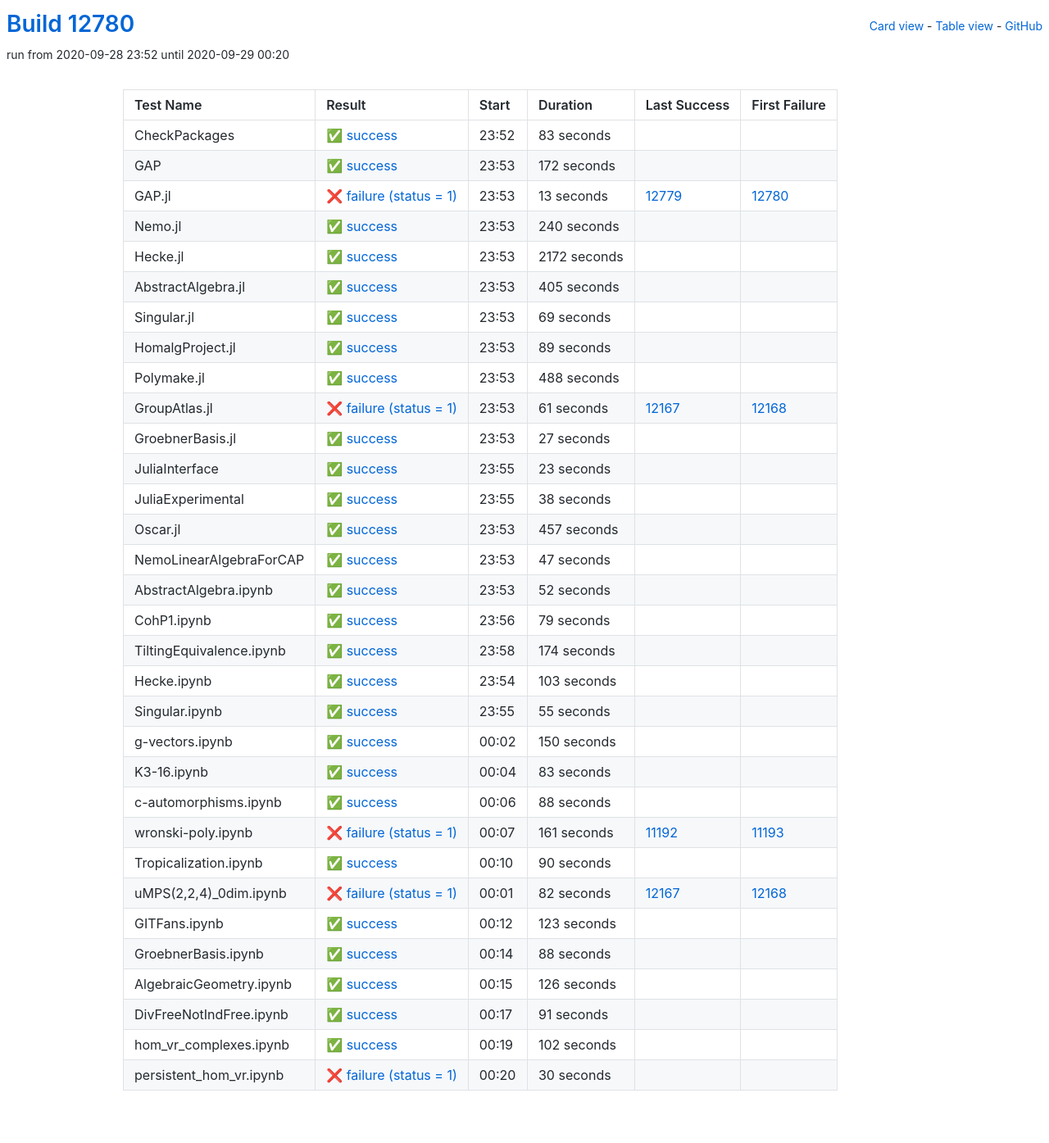
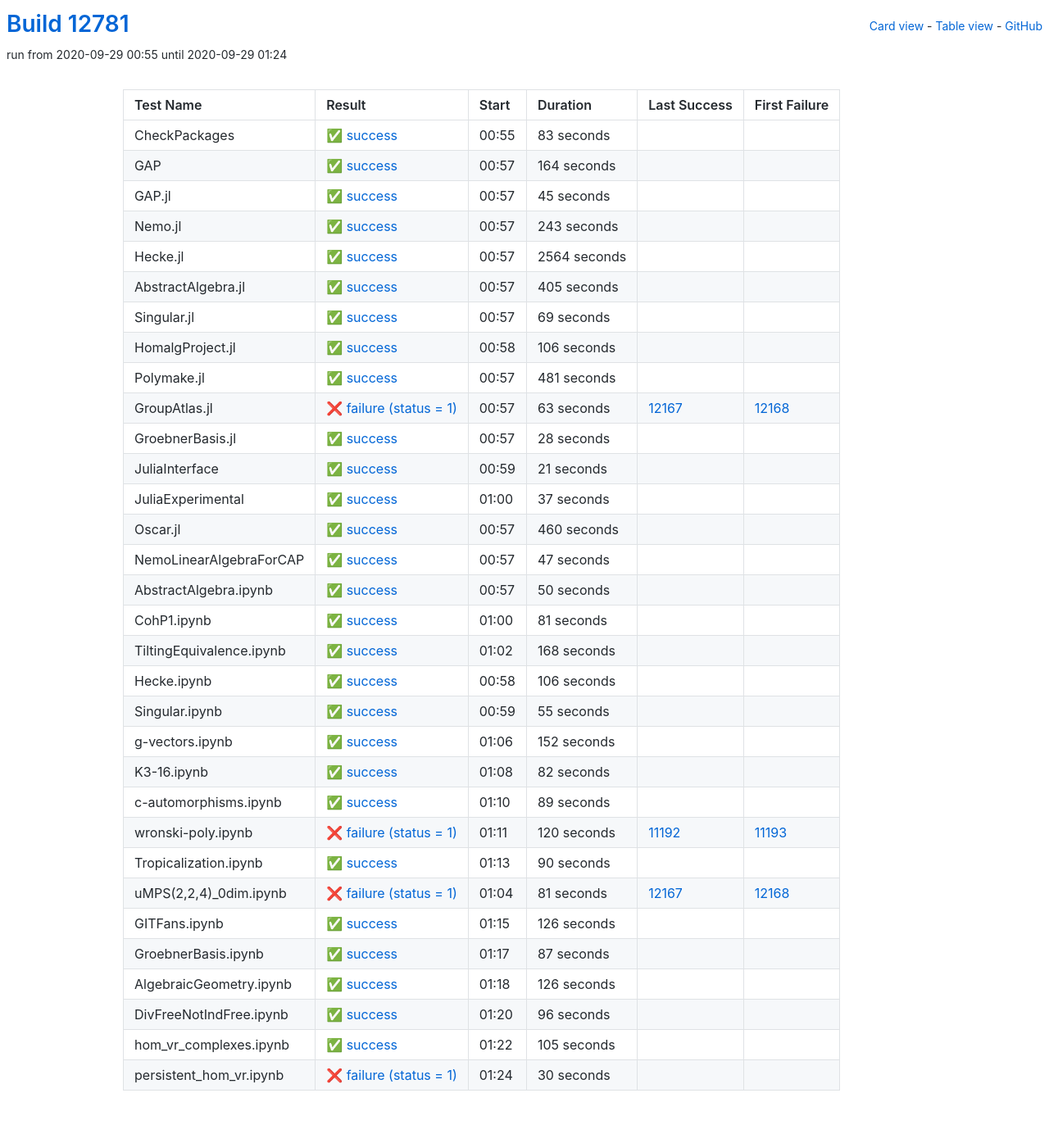
Before and after one commit to oscar-system/oscar-ci-status, a Jekyll site: the page built from table.html, in a window 1280 px wide. Shown: the whole page at 82% size. Built offline with Jekyll 4.4.1, drawn with Linux system fonts in a browser that asks for light colours.

Commit message:
Build #12781

```diff
--- a/_data/ci.yml
+++ b/_data/ci.yml
@@ -1,6 +1,6 @@
 ---
-build: 12780
-build_url: https://oscarci.mathematik.uni-kl.de/job/oscar/12780/
+build: 12781
+build_url: https://oscarci.mathematik.uni-kl.de/job/oscar/12781/
 job: oscar
 organization: oscar-system
 repo: oscar-ci-status
@@ -8,8 +8,8 @@
 tests:
 - name: CheckPackages
   id: checkpackages
-  log: https://oscarci.mathematik.uni-kl.de/job/oscar/12780/artifact/logs/build-12780/CheckPackages.log
-  start: 2020-09-28 23:52
+  log: https://oscarci.mathematik.uni-kl.de/job/oscar/12781/artifact/logs/build-12781/CheckPackages.log
+  start: 2020-09-29 00:55
   success: true
   exitcode: 0
   status: success
@@ -20,56 +20,56 @@
   first_failure_url:
 - name: GAP
   id: gap
-  log: https://oscarci.mathematik.uni-kl.de/job/oscar/12780/artifact/logs/build-12780/GAP.log
-  start: 2020-09-28 23:53
+  log: https://oscarci.mathematik.uni-kl.de/job/oscar/12781/artifact/logs/build-12781/GAP.log
+  start: 2020-09-29 00:57
   success: true
   exitcode: 0
   status: success
-  duration: 172
+  duration: 164
   last_success: false
   last_success_url:
   first_failure: false
   first_failure_url:
 - name: GAP.jl
   id: gap-jl
-  log: https://oscarci.mathematik.uni-kl.de/job/oscar/12780/artifact/logs/build-12780/GAP.jl.log
-  start: 2020-09-28 23:53
-  success: false
-  exitcode: 1
-  status: failure
-  duration: 13
-  last_success: 12779
-  last_success_url: https://oscarci.mathematik.uni-kl.de/job/oscar/12779/
-  first_failure: 12780
-  first_failure_url: https://oscarci.mathematik.uni-kl.de/job/oscar/12780/
-- name: Nemo.jl
-  id: nemo-jl
-  log: https://oscarci.mathematik.uni-kl.de/job/oscar/12780/artifact/logs/build-12780/Nemo.jl.log
-  start: 2020-09-28 23:53
+  log: https://oscarci.mathematik.uni-kl.de/job/oscar/12781/artifact/logs/build-12781/GAP.jl.log
+  start: 2020-09-29 00:57
   success: true
   exitcode: 0
   status: success
-  duration: 240
+  duration: 45
+  last_success: false
+  last_success_url:
+  first_failure: false
+  first_failure_url:
+- name: Nemo.jl
+  id: nemo-jl
+  log: https://oscarci.mathematik.uni-kl.de/job/oscar/12781/artifact/logs/build-12781/Nemo.jl.log
+  start: 2020-09-29 00:57
+  success: true
+  exitcode: 0
+  status: success
+  duration: 243
   last_success: false
   last_success_url:
   first_failure: false
   first_failure_url:
 - name: Hecke.jl
   id: hecke-jl
-  log: https://oscarci.mathematik.uni-kl.de/job/oscar/12780/artifact/logs/build-12780/Hecke.jl.log
-  start: 2020-09-28 23:53
+  log: https://oscarci.mathematik.uni-kl.de/job/oscar/12781/artifact/logs/build-12781/Hecke.jl.log
+  start: 2020-09-29 00:57
   success: true
   exitcode: 0
   status: success
-  duration: 2172
+  duration: 2564
   last_success: false
   last_success_url:
   first_failure: false
   first_failure_url:
 - name: AbstractAlgebra.jl
   id: abstractalgebra-jl
-  log: https://oscarci.mathematik.uni-kl.de/job/oscar/12780/artifact/logs/build-12780/AbstractAlgebra.jl.log
-  start: 2020-09-28 23:53
+  log: https://oscarci.mathematik.uni-kl.de/job/oscar/12781/artifact/logs/build-12781/AbstractAlgebra.jl.log
+  start: 2020-09-29 00:57
   success: true
   exitcode: 0
   status: success
@@ -80,8 +80,8 @@
   first_failure_url:
 - name: Singular.jl
   id: singular-jl
-  log: https://oscarci.mathematik.uni-kl.de/job/oscar/12780/artifact/logs/build-12780/Singular.jl.log
-  start: 2020-09-28 23:53
+  log: https://oscarci.mathematik.uni-kl.de/job/oscar/12781/artifact/logs/build-12781/Singular.jl.log
+  start: 2020-09-29 00:57
   success: true
   exitcode: 0
   status: success
@@ -92,92 +92,92 @@
   first_failure_url:
 - name: HomalgProject.jl
   id: homalgproject-jl
-  log: https://oscarci.mathematik.uni-kl.de/job/oscar/12780/artifact/logs/build-12780/HomalgProject.jl.log
-  start: 2020-09-28 23:53
+  log: https://oscarci.mathematik.uni-kl.de/job/oscar/12781/artifact/logs/build-12781/HomalgProject.jl.log
+  start: 2020-09-29 00:58
   success: true
   exitcode: 0
   status: success
-  duration: 89
+  duration: 106
   last_success: false
   last_success_url:
   first_failure: false
   first_failure_url:
 - name: Polymake.jl
   id: polymake-jl
-  log: https://oscarci.mathematik.uni-kl.de/job/oscar/12780/artifact/logs/build-12780/Polymake.jl.log
-  start: 2020-09-28 23:53
+  log: https://oscarci.mathematik.uni-kl.de/job/oscar/12781/artifact/logs/build-12781/Polymake.jl.log
+  start: 2020-09-29 00:57
   success: true
   exitcode: 0
   status: success
-  duration: 488
+  duration: 481
   last_success: false
   last_success_url:
   first_failure: false
   first_failure_url:
 - name: GroupAtlas.jl
   id: groupatlas-jl
-  log: https://oscarci.mathematik.uni-kl.de/job/oscar/12780/artifact/logs/build-12780/GroupAtlas.jl.log
-  start: 2020-09-28 23:53
+  log: https://oscarci.mathematik.uni-kl.de/job/oscar/12781/artifact/logs/build-12781/GroupAtlas.jl.log
+  start: 2020-09-29 00:57
   success: false
   exitcode: 1
   status: failure
-  duration: 61
+  duration: 63
   last_success: 12167
   last_success_url: https://oscarci.mathematik.uni-kl.de/job/oscar/12167/
   first_failure: 12168
   first_failure_url: https://oscarci.mathematik.uni-kl.de/job/oscar/12168/
 - name: GroebnerBasis.jl
   id: groebnerbasis-jl
-  log: https://oscarci.mathematik.uni-kl.de/job/oscar/12780/artifact/logs/build-12780/GroebnerBasis.jl.log
-  start: 2020-09-28 23:53
+  log: https://oscarci.mathematik.uni-kl.de/job/oscar/12781/artifact/logs/build-12781/GroebnerBasis.jl.log
+  start: 2020-09-29 00:57
   success: true
   exitcode: 0
   status: success
-  duration: 27
+  duration: 28
   last_success: false
   last_success_url:
   first_failure: false
   first_failure_url:
 - name: JuliaInterface
   id: juliainterface
-  log: https://oscarci.mathematik.uni-kl.de/job/oscar/12780/artifact/logs/build-12780/JuliaInterface.log
-  start: 2020-09-28 23:55
+  log: https://oscarci.mathematik.uni-kl.de/job/oscar/12781/artifact/logs/build-12781/JuliaInterface.log
+  start: 2020-09-29 00:59
   success: true
   exitcode: 0
   status: success
-  duration: 23
+  duration: 21
   last_success: false
   last_success_url:
   first_failure: false
   first_failure_url:
 - name: JuliaExperimental
   id: juliaexperimental
-  log: https://oscarci.mathematik.uni-kl.de/job/oscar/12780/artifact/logs/build-12780/JuliaExperimental.log
-  start: 2020-09-28 23:55
+  log: https://oscarci.mathematik.uni-kl.de/job/oscar/12781/artifact/logs/build-12781/JuliaExperimental.log
+  start: 2020-09-29 01:00
   success: true
   exitcode: 0
   status: success
-  duration: 38
+  duration: 37
   last_success: false
   last_success_url:
   first_failure: false
   first_failure_url:
 - name: Oscar.jl
   id: oscar-jl
-  log: https://oscarci.mathematik.uni-kl.de/job/oscar/12780/artifact/logs/build-12780/Oscar.jl.log
-  start: 2020-09-28 23:53
+  log: https://oscarci.mathematik.uni-kl.de/job/oscar/12781/artifact/logs/build-12781/Oscar.jl.log
+  start: 2020-09-29 00:57
   success: true
   exitcode: 0
   status: success
-  duration: 457
+  duration: 460
   last_success: false
   last_success_url:
   first_failure: false
   first_failure_url:
 - name: NemoLinearAlgebraForCAP
   id: nemolinearalgebraforcap
-  log: https://oscarci.mathematik.uni-kl.de/job/oscar/12780/artifact/logs/build-12780/NemoLinearAlgebraForCAP.log
-  start: 2020-09-28 23:53
+  log: https://oscarci.mathematik.uni-kl.de/job/oscar/12781/artifact/logs/build-12781/NemoLinearAlgebraForCAP.log
+  start: 2020-09-29 00:57
   success: true
   exitcode: 0
   status: success
@@ -188,56 +188,56 @@
   first_failure_url:
 - name: AbstractAlgebra.ipynb
   id: abstractalgebra-ipynb
-  log: https://oscarci.mathematik.uni-kl.de/job/oscar/12780/artifact/logs/build-12780/AbstractAlgebra.ipynb.log
-  start: 2020-09-28 23:53
+  log: https://oscarci.mathematik.uni-kl.de/job/oscar/12781/artifact/logs/build-12781/AbstractAlgebra.ipynb.log
+  start: 2020-09-29 00:57
   success: true
   exitcode: 0
   status: success
-  duration: 52
+  duration: 50
   last_success: false
   last_success_url:
   first_failure: false
   first_failure_url:
 - name: CohP1.ipynb
   id: cohp1-ipynb
-  log: https://oscarci.mathematik.uni-kl.de/job/oscar/12780/artifact/logs/build-12780/CohP1.ipynb.log
-  start: 2020-09-28 23:56
+  log: https://oscarci.mathematik.uni-kl.de/job/oscar/12781/artifact/logs/build-12781/CohP1.ipynb.log
+  start: 2020-09-29 01:00
   success: true
   exitcode: 0
   status: success
-  duration: 79
+  duration: 81
   last_success: false
   last_success_url:
   first_failure: false
   first_failure_url:
 - name: TiltingEquivalence.ipynb
   id: tiltingequivalence-ipynb
-  log: https://oscarci.mathematik.uni-kl.de/job/oscar/12780/artifact/logs/build-12780/TiltingEquivalence.ipynb.log
-  start: 2020-09-28 23:58
+  log: https://oscarci.mathematik.uni-kl.de/job/oscar/12781/artifact/logs/build-12781/TiltingEquivalence.ipynb.log
+  start: 2020-09-29 01:02
   success: true
   exitcode: 0
   status: success
-  duration: 174
+  duration: 168
   last_success: false
   last_success_url:
   first_failure: false
   first_failure_url:
 - name: Hecke.ipynb
   id: hecke-ipynb
-  log: https://oscarci.mathematik.uni-kl.de/job/oscar/12780/artifact/logs/build-12780/Hecke.ipynb.log
-  start: 2020-09-28 23:54
+  log: https://oscarci.mathematik.uni-kl.de/job/oscar/12781/artifact/logs/build-12781/Hecke.ipynb.log
+  start: 2020-09-29 00:58
   success: true
   exitcode: 0
   status: success
-  duration: 103
+  duration: 106
   last_success: false
   last_success_url:
   first_failure: false
   first_failure_url:
 - name: Singular.ipynb
   id: singular-ipynb
-  log: https://oscarci.mathematik.uni-kl.de/job/oscar/12780/artifact/logs/build-12780/Singular.ipynb.log
-  start: 2020-09-28 23:55
+  log: https://oscarci.mathematik.uni-kl.de/job/oscar/12781/artifact/logs/build-12781/Singular.ipynb.log
+  start: 2020-09-29 00:59
   success: true
   exitcode: 0
   status: success
@@ -248,56 +248,56 @@
   first_failure_url:
 - name: g-vectors.ipynb
   id: g-vectors-ipynb
-  log: https://oscarci.mathematik.uni-kl.de/job/oscar/12780/artifact/logs/build-12780/g-vectors.ipynb.log
-  start: 2020-09-29 00:02
+  log: https://oscarci.mathematik.uni-kl.de/job/oscar/12781/artifact/logs/build-12781/g-vectors.ipynb.log
+  start: 2020-09-29 01:06
   success: true
   exitcode: 0
   status: success
-  duration: 150
+  duration: 152
   last_success: false
   last_success_url:
   first_failure: false
   first_failure_url:
 - name: K3-16.ipynb
   id: k3-16-ipynb
-  log: https://oscarci.mathematik.uni-kl.de/job/oscar/12780/artifact/logs/build-12780/K3-16.ipynb.log
-  start: 2020-09-29 00:04
+  log: https://oscarci.mathematik.uni-kl.de/job/oscar/12781/artifact/logs/build-12781/K3-16.ipynb.log
+  start: 2020-09-29 01:08
   success: true
   exitcode: 0
   status: success
-  duration: 83
+  duration: 82
   last_success: false
   last_success_url:
   first_failure: false
   first_failure_url:
 - name: c-automorphisms.ipynb
   id: c-automorphisms-ipynb
-  log: https://oscarci.mathematik.uni-kl.de/job/oscar/12780/artifact/logs/build-12780/c-automorphisms.ipynb.log
-  start: 2020-09-29 00:06
+  log: https://oscarci.mathematik.uni-kl.de/job/oscar/12781/artifact/logs/build-12781/c-automorphisms.ipynb.log
+  start: 2020-09-29 01:10
   success: true
   exitcode: 0
   status: success
-  duration: 88
+  duration: 89
   last_success: false
   last_success_url:
   first_failure: false
   first_failure_url:
 - name: wronski-poly.ipynb
   id: wronski-poly-ipynb
-  log: https://oscarci.mathematik.uni-kl.de/job/oscar/12780/artifact/logs/build-12780/wronski-poly.ipynb.log
-  start: 2020-09-29 00:07
+  log: https://oscarci.mathematik.uni-kl.de/job/oscar/12781/artifact/logs/build-12781/wronski-poly.ipynb.log
+  start: 2020-09-29 01:11
   success: false
   exitcode: 1
   status: failure
-  duration: 161
+  duration: 120
   last_success: 11192
   last_success_url: https://oscarci.mathematik.uni-kl.de/job/oscar/11192/
   first_failure: 11193
   first_failure_url: https://oscarci.mathematik.uni-kl.de/job/oscar/11193/
 - name: Tropicalization.ipynb
   id: tropicalization-ipynb
-  log: https://oscarci.mathematik.uni-kl.de/job/oscar/12780/artifact/logs/build-12780/Tropicalization.ipynb.log
-  start: 2020-09-29 00:10
+  log: https://oscarci.mathematik.uni-kl.de/job/oscar/12781/artifact/logs/build-12781/Tropicalization.ipynb.log
+  start: 2020-09-29 01:13
   success: true
   exitcode: 0
   status: success
@@ -308,44 +308,44 @@
   first_failure_url:
 - name: uMPS(2,2,4)_0dim.ipynb
   id: umps-2-2-4-0dim-ipynb
-  log: https://oscarci.mathematik.uni-kl.de/job/oscar/12780/artifact/logs/build-12780/uMPS-2-2-4-_0dim.ipynb.log
-  start: 2020-09-29 00:01
+  log: https://oscarci.mathematik.uni-kl.de/job/oscar/12781/artifact/logs/build-12781/uMPS-2-2-4-_0dim.ipynb.log
+  start: 2020-09-29 01:04
   success: false
   exitcode: 1
   status: failure
-  duration: 82
+  duration: 81
   last_success: 12167
   last_success_url: https://oscarci.mathematik.uni-kl.de/job/oscar/12167/
   first_failure: 12168
   first_failure_url: https://oscarci.mathematik.uni-kl.de/job/oscar/12168/
 - name: GITFans.ipynb
   id: gitfans-ipynb
-  log: https://oscarci.mathematik.uni-kl.de/job/oscar/12780/artifact/logs/build-12780/GITFans.ipynb.log
-  start: 2020-09-29 00:12
+  log: https://oscarci.mathematik.uni-kl.de/job/oscar/12781/artifact/logs/build-12781/GITFans.ipynb.log
+  start: 2020-09-29 01:15
   success: true
   exitcode: 0
   status: success
-  duration: 123
+  duration: 126
   last_success: false
   last_success_url:
   first_failure: false
   first_failure_url:
 - name: GroebnerBasis.ipynb
   id: groebnerbasis-ipynb
-  log: https://oscarci.mathematik.uni-kl.de/job/oscar/12780/artifact/logs/build-12780/GroebnerBasis.ipynb.log
-  start: 2020-09-29 00:14
+  log: https://oscarci.mathematik.uni-kl.de/job/oscar/12781/artifact/logs/build-12781/GroebnerBasis.ipynb.log
+  start: 2020-09-29 01:17
   success: true
   exitcode: 0
   status: success
-  duration: 88
+  duration: 87
   last_success: false
   last_success_url:
   first_failure: false
   first_failure_url:
 - name: AlgebraicGeometry.ipynb
   id: algebraicgeometry-ipynb
-  log: https://oscarci.mathematik.uni-kl.de/job/oscar/12780/artifact/logs/build-12780/AlgebraicGeometry.ipynb.log
-  start: 2020-09-29 00:15
+  log: https://oscarci.mathematik.uni-kl.de/job/oscar/12781/artifact/logs/build-12781/AlgebraicGeometry.ipynb.log
+  start: 2020-09-29 01:18
   success: true
   exitcode: 0
   status: success
@@ -356,32 +356,32 @@
   first_failure_url:
 - name: DivFreeNotIndFree.ipynb
   id: divfreenotindfree-ipynb
-  log: https://oscarci.mathematik.uni-kl.de/job/oscar/12780/artifact/logs/build-12780/DivFreeNotIndFree.ipynb.log
-  start: 2020-09-29 00:17
+  log: https://oscarci.mathematik.uni-kl.de/job/oscar/12781/artifact/logs/build-12781/DivFreeNotIndFree.ipynb.log
+  start: 2020-09-29 01:20
   success: true
   exitcode: 0
   status: success
-  duration: 91
+  duration: 96
   last_success: false
   last_success_url:
   first_failure: false
   first_failure_url:
 - name: hom_vr_complexes.ipynb
   id: hom-vr-complexes-ipynb
-  log: https://oscarci.mathematik.uni-kl.de/job/oscar/12780/artifact/logs/build-12780/hom_vr_complexes.ipynb.log
-  start: 2020-09-29 00:19
+  log: https://oscarci.mathematik.uni-kl.de/job/oscar/12781/artifact/logs/build-12781/hom_vr_complexes.ipynb.log
+  start: 2020-09-29 01:22
   success: true
   exitcode: 0
   status: success
-  duration: 102
+  duration: 105
   last_success: false
   last_success_url:
   first_failure: false
   first_failure_url:
 - name: persistent_hom_vr.ipynb
   id: persistent-hom-vr-ipynb
-  log: https://oscarci.mathematik.uni-kl.de/job/oscar/12780/artifact/logs/build-12780/persistent_hom_vr.ipynb.log
-  start: 2020-09-29 00:20
+  log: https://oscarci.mathematik.uni-kl.de/job/oscar/12781/artifact/logs/build-12781/persistent_hom_vr.ipynb.log
+  start: 2020-09-29 01:24
   success: false
   exitcode: 1
   status: failure
```
Also changed, not shown: README.md.
